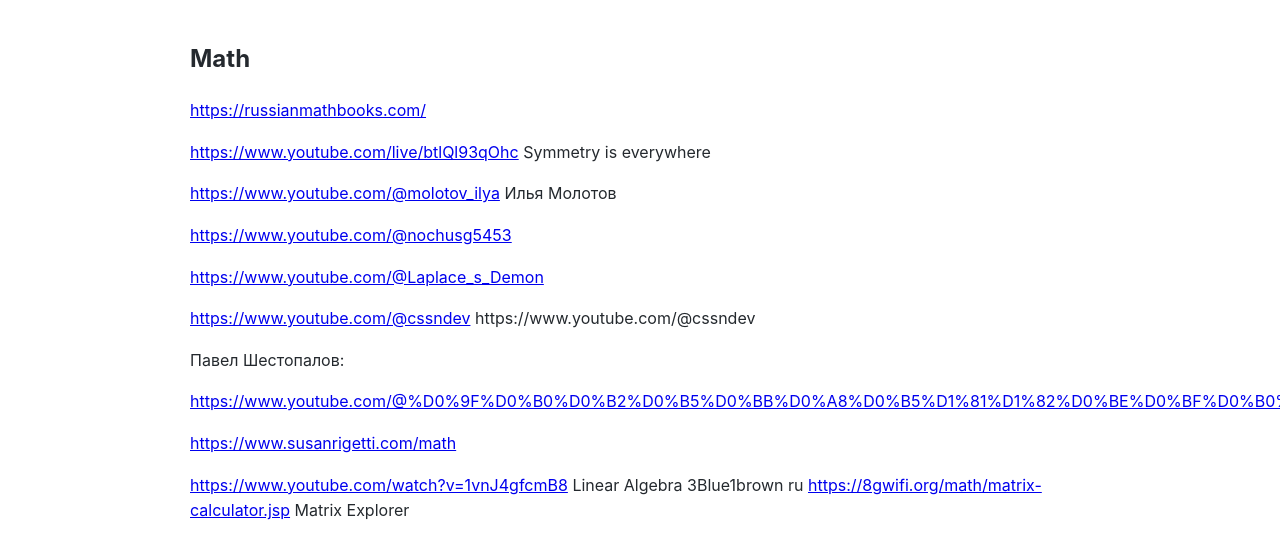
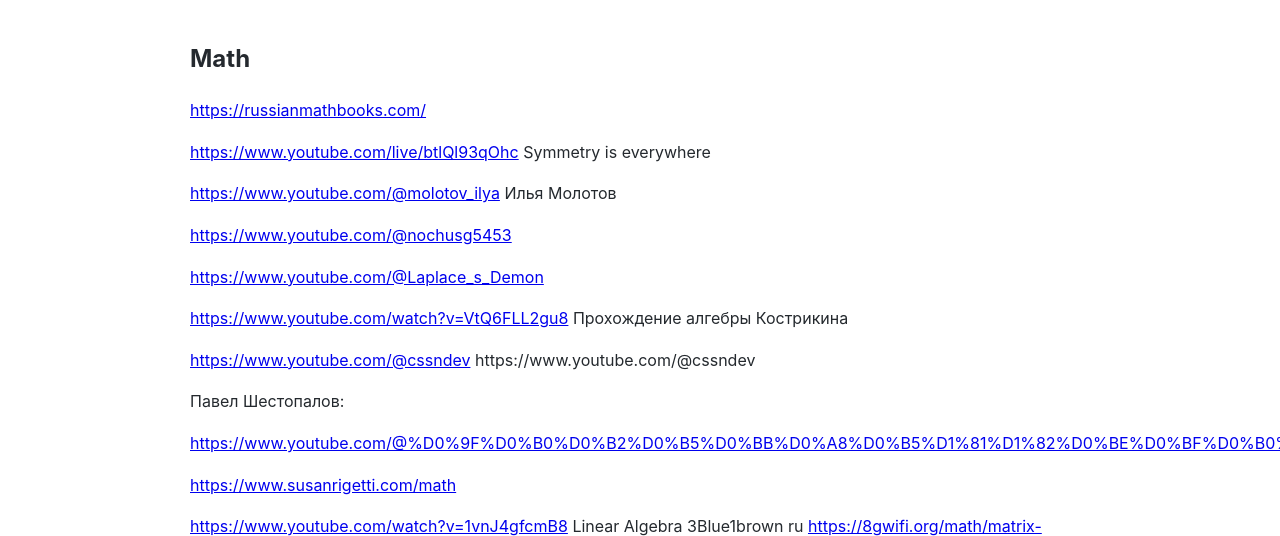
Before and after one commit to Michael-Lubinsky/michael-lubinsky.github.com, a Jekyll site: the page built from math/math.md, in a window 1280 px wide and 900 px high, cut to the strip 0-536 px from the top of the window. Built offline with Jekyll 4.4.1, drawn with Linux system fonts in a browser that asks for light colours; our own code applies the rules of GitHub Pages for plain Markdown files.

Commit message:
Add YouTube links to math.md

```diff
--- a/math/math.md
+++ b/math/math.md
@@ -9,6 +9,8 @@
 <https://www.youtube.com/@nochusg5453>
 
 <https://www.youtube.com/@Laplace_s_Demon>
+
+<https://www.youtube.com/watch?v=VtQ6FLL2gu8> Прохождение алгебры Кострикина
 
 <https://www.youtube.com/@cssndev> https://www.youtube.com/@cssndev
 
```
